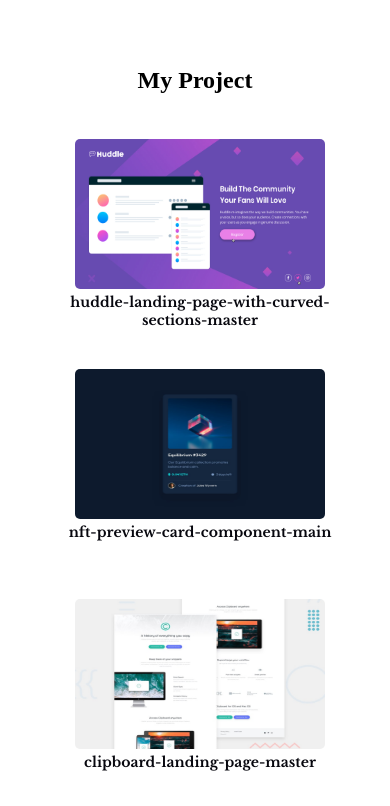
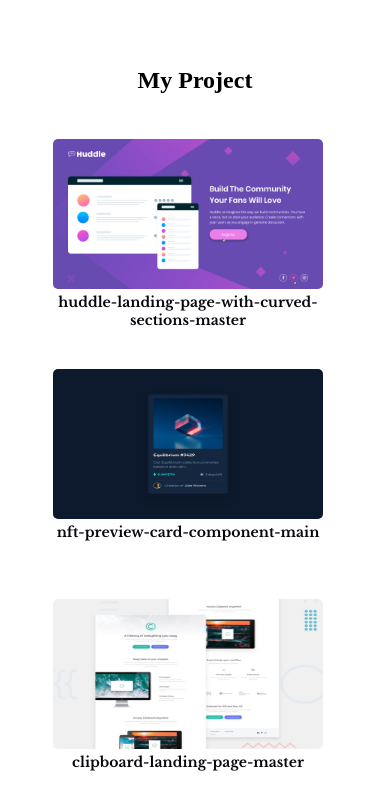
Before and after one commit to Shuaib-Adebowale/Project-Portfolio-capstone, a plain HTML site: page index.html in a window 390 px wide. Shown: the part 1109-1915 px from the top of the page. Drawn offline with nearby package versions, Linux system fonts and the light colour scheme; a web font is replaced by a local one.

Commit message:
Update style.css

```diff
--- a/style.css
+++ b/style.css
@@ -224,13 +224,14 @@ footer p{
     .right-text p{
         font-weight: 500;
         text-align: center;
-        line-height: 1.5;
         font-size: 16px;
         margin: 0 20px;
     }
     .project-1{
         display: block;
-        margin: 0 55px;
+        margin: 0 43px;
     }
-
+    .image-3{
+        width: 100%;
+    }
 }
```
